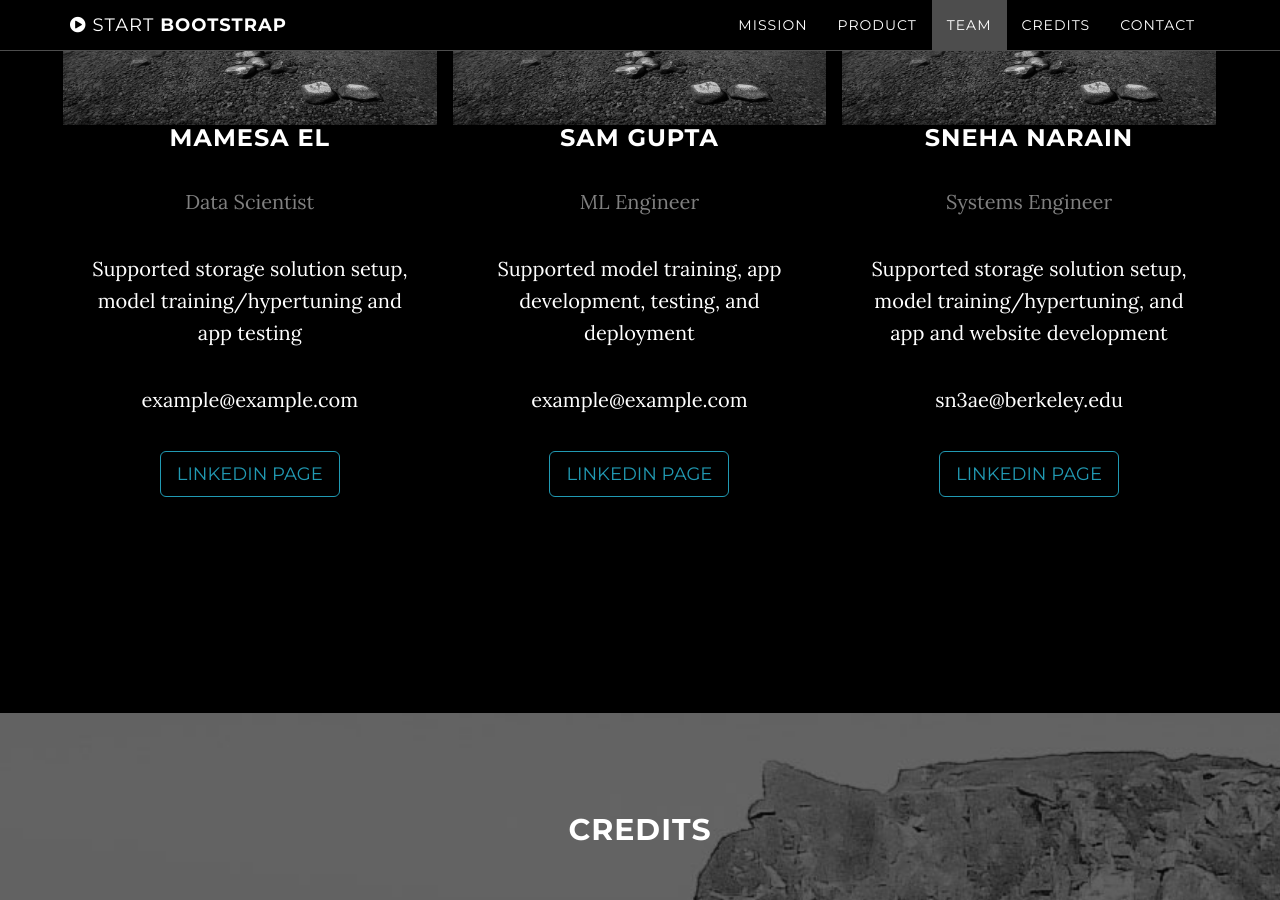
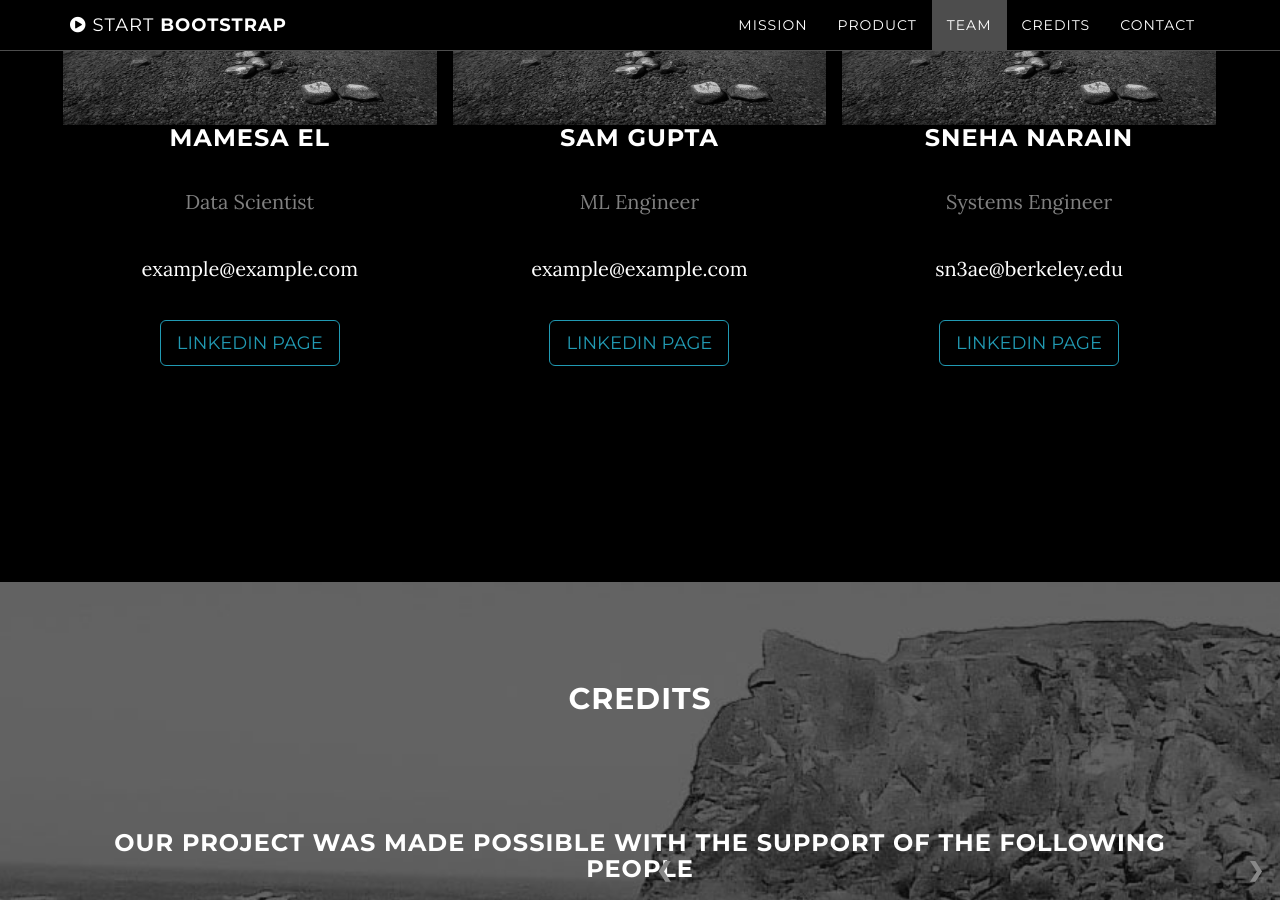
Before and after one commit to snarain677/agency-capstone-website, a Jekyll site: the page built from index.html, in a window 1280 px wide and 900 px high, scrolled down 2417 px. Built offline with Jekyll 4.4.1, drawn with Linux system fonts in a browser that asks for light colours.

Commit message:
Updated teams page, removed slideshow container from css and credits page

```diff
--- a/_includes/credits.html
+++ b/_includes/credits.html
@@ -2,7 +2,6 @@
     <section id="credits" class="content-section text-center">
         <div class="download-section">
 		<h2>Credits</h2>
-		<div class="slideshow-container">
 		<div class="mySlides">
 			<h3>Our project was made possible with the support of the following people</h3>
 		</div>
@@ -19,7 +18,7 @@
 
 		<a class="prev" onclick="plusSlides(-1)">&#10094;</a>
 		<a class="next" onclick="plusSlides(1)">&#10095;</a>
-		</div>
+
 		<div class="dot-container">
 		  <span class="dot" onclick="currentSlide(1)"></span>
 		  <span class="dot" onclick="currentSlide(2)"></span>
--- a/_includes/css/custom.css
+++ b/_includes/css/custom.css
@@ -33,10 +33,6 @@
 
 .title {
   color: grey;
-}
-
-.slideshow-container {
-  position: relative;
 }
 
 .mySlides {
--- a/_includes/team.html
+++ b/_includes/team.html
@@ -8,7 +8,6 @@
 		      <div class="container-card">
 			<h3>Mamesa El</h3>
 			<p class="title">Data Scientist</p>
-			<p>Supported storage solution setup, model training/hypertuning and app testing</p>
 			<p>example@example.com</p>
 			<a href="http://startbootstrap.com/template-overviews/grayscale/" class="btn btn-default btn-lg">LinkedIn Page</a>
 		      </div>
@@ -21,7 +20,6 @@
 		      <div class="container-card">
 			<h3>Sam Gupta</h3>
 			<p class="title">ML Engineer</p>
-			<p>Supported model training, app development, testing, and deployment</p>
 			<p>example@example.com</p>
 			<a href="http://startbootstrap.com/template-overviews/grayscale/" class="btn btn-default btn-lg">LinkedIn Page</a>
 		      </div>
@@ -34,7 +32,6 @@
 		      <div class="container-card">
 			<h3>Sneha Narain</h3>
 			<p class="title">Systems Engineer</p>
-			<p>Supported storage solution setup, model training/hypertuning, and app and website development</p>
 			<p>sn3ae@berkeley.edu</p>
 			<a href="http://startbootstrap.com/template-overviews/grayscale/" class="btn btn-default btn-lg">LinkedIn Page</a>
 		      </div>
```
Lines whose indentation alone changed are shown as unchanged.
